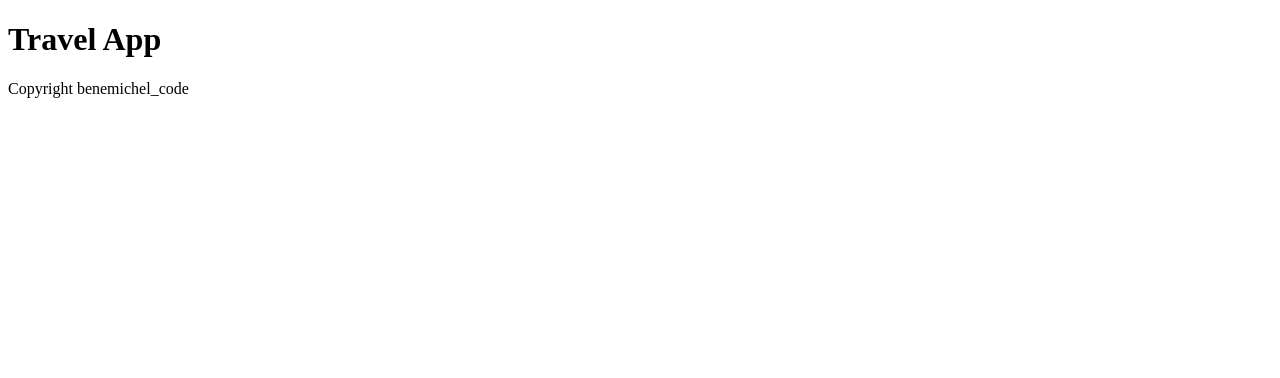
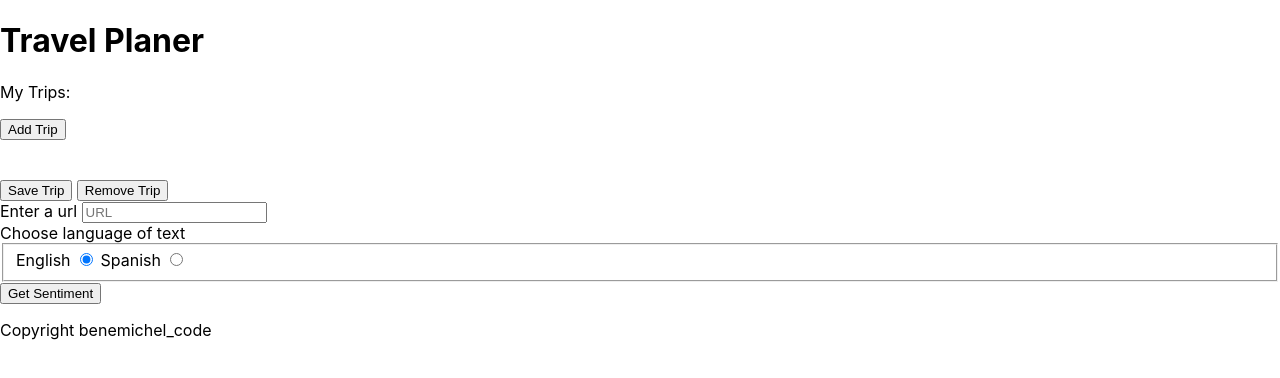
Before and after one commit to benemichel/udacity_frontend_capstone_project, a website built with webpack: page src/client/views/index.html in a window 1280 px wide. Built offline with nearby package versions, Linux system fonts and the light colour scheme.

Commit message:
sections added

```diff
--- a/package.json
+++ b/package.json
@@ -22,7 +22,7 @@
     "optimize-css-assets-webpack-plugin": "^5.0.3",
     "terser-webpack-plugin": "^1.3.0",
     "webpack": "^4.35.3",
-    "webpack-cli": "^3.3.5",
+    "webpack-cli": "^3.3.5"
   },
   "devDependencies": {
     "@babel/core": "^7.12.9",
--- a/src/client/styles/style.scss
+++ b/src/client/styles/style.scss
@@ -0,0 +1,6 @@
+body {
+  font-family: -apple-system, BlinkMacSystemFont, sans-serif;
+  width: 100%;
+  min-height: 100vh;
+  margin: 0;
+}
--- a/src/client/views/index.html
+++ b/src/client/views/index.html
@@ -9,26 +9,52 @@
 <body>
 <header>
     <div class="title">
-        <h1>Travel App</h1>
+        <h1>Travel Planer</h1>
     </div>
 </header>
 
 <main>
-<!--    <section>-->
-<!--        <form class="" onsubmit="return Client.handleSubmit(event)">-->
-<!--            <label for="url">Enter a url</label>-->
-<!--            <input id="url" type="text" name="input" value=""  placeholder="URL">-->
-<!--            <div id="url-validation-error"></div>-->
-<!--            <label for="lang">Choose language of text</label>-->
-<!--            <fieldset id="lang">-->
-<!--                <label for="en">English</label>-->
-<!--                <input type="radio" value="en" name="lang" id="en" checked>-->
-<!--                <label for="es">Spanish</label>-->
-<!--                <input type="radio" value="es" name="lang" id="es">-->
-<!--            </fieldset>-->
-<!--            <input id="form-submit" type="submit" name="" value="Get Sentiment" onclick="return Client.handleSubmit(event)" onsubmit="return Client.handleSubmit(event)">-->
-<!--        </form>-->
-<!--    </section>-->
+    <section class="add_trip">
+        <p class="add_trip__text">My Trips:</p>
+        <button class="add_trip_button">Add Trip</button>
+    </section>
+    <section class="next_trip">
+        <div class="next_trip_card">
+            <img class="trip__image" src="" alt="" />
+            <h3 class="trip__title"></h3>
+            <div class="trip__action">
+                <button class="save_trip">Save Trip</button>
+                <button class="remove_trip">Remove Trip</button>
+            </div>
+            <div class="trip__content">
+                <div class="trip_wx">
+                    <div class="trip_wx__header"></div>
+                    <div class="trip_wx__header"></div>
+
+                </div>
+                <div class="trip_time">
+                    <div class="trip_time__till"></div>
+                    <div class="trip_time__duration"></div>
+
+                </div>
+            </div>
+        </div>
+
+
+        <form class="" onsubmit="return Client.handleSubmit(event)">
+            <label for="url">Enter a url</label>
+            <input id="url" type="text" name="input" value=""  placeholder="URL">
+            <div id="url-validation-error"></div>
+            <label for="lang">Choose language of text</label>
+            <fieldset id="lang">
+                <label for="en">English</label>
+                <input type="radio" value="en" name="lang" id="en" checked>
+                <label for="es">Spanish</label>
+                <input type="radio" value="es" name="lang" id="es">
+            </fieldset>
+            <input id="form-submit" type="submit" name="" value="Get Sentiment" onclick="return Client.handleSubmit(event)" onsubmit="return Client.handleSubmit(event)">
+        </form>
+    </section>
 
 <!--    <section id="form-results">-->
 <!--        <strong>Form Results</strong>-->
```
